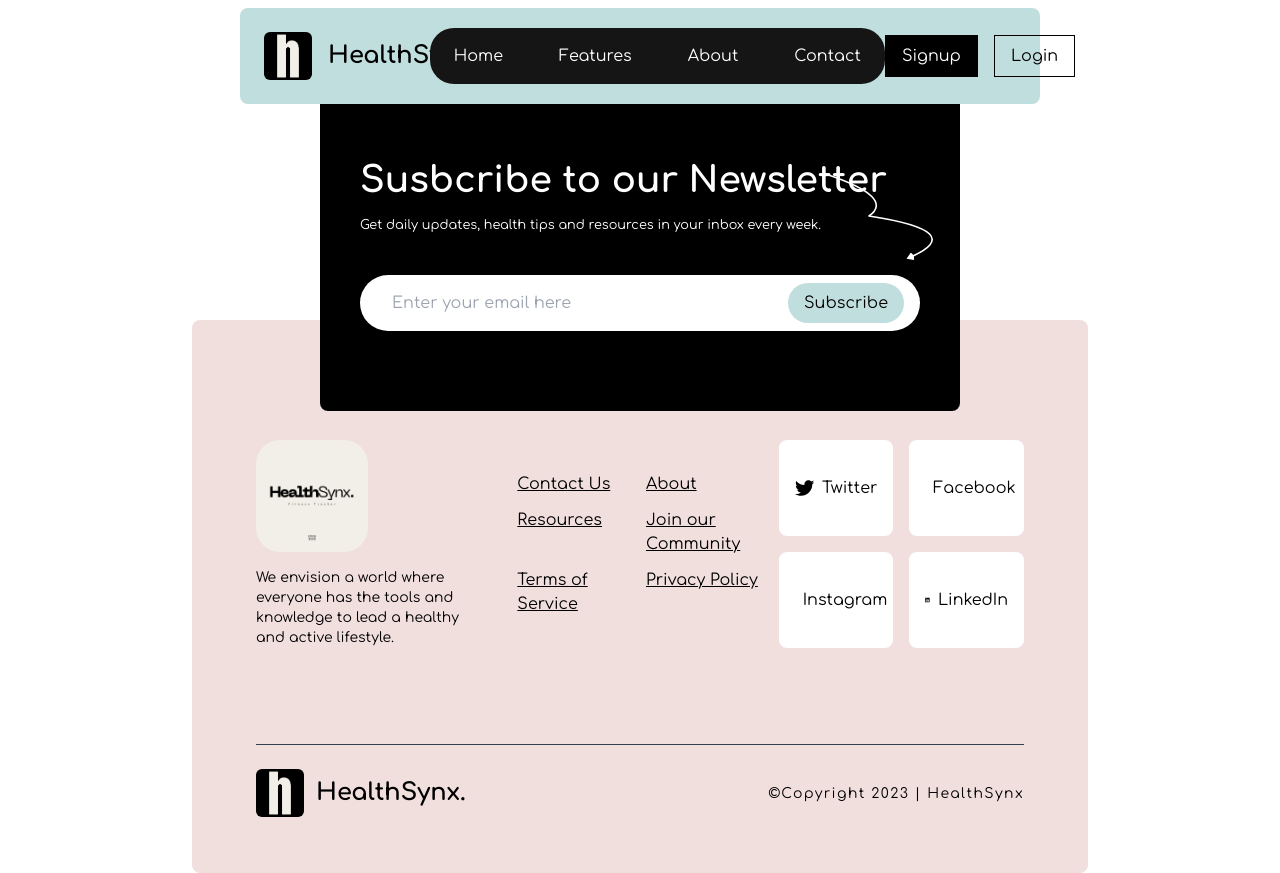
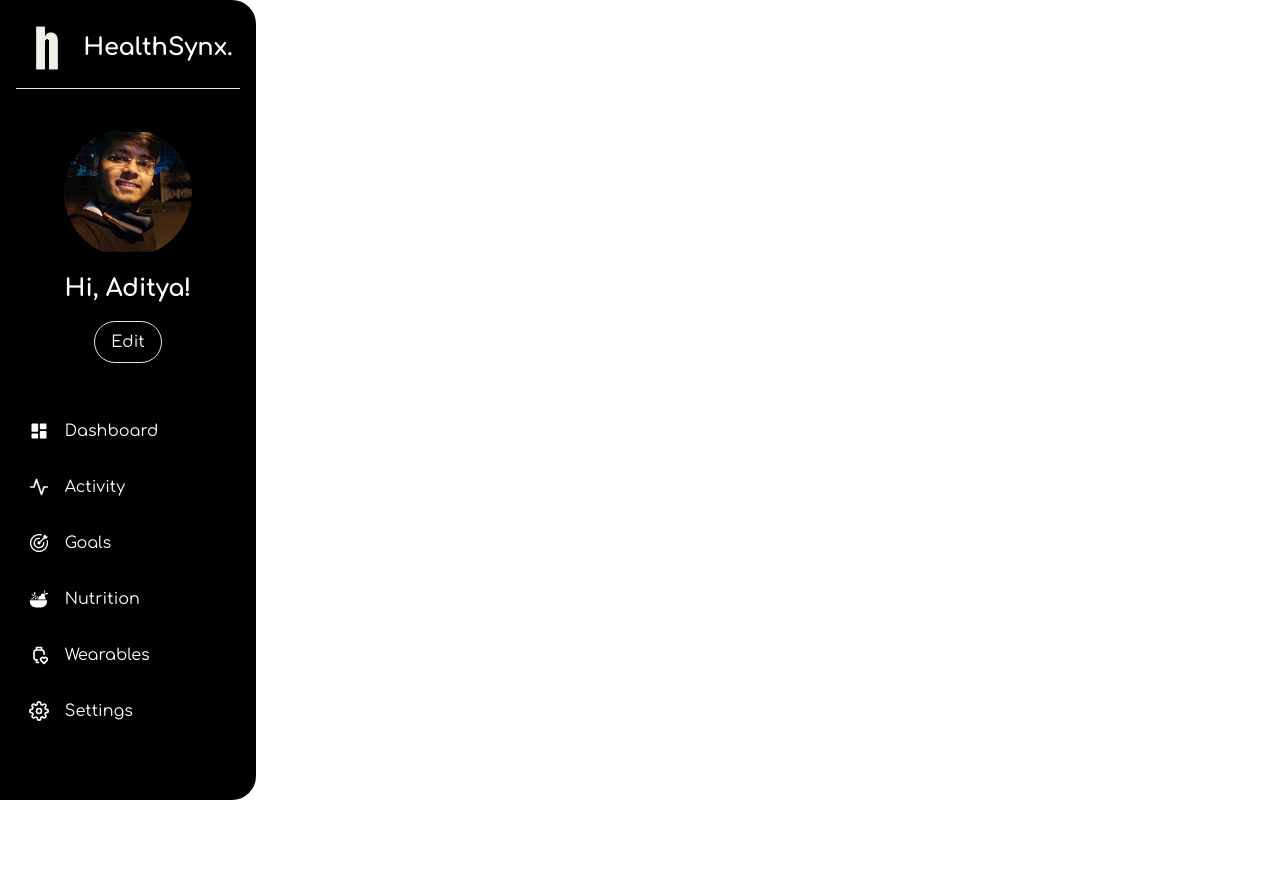
Before and after one commit to adityaj07/healthsynx, a React (Vite) app in the folder frontend/: page /goals in a window 1280 px wide. After the commit the page ends 800 px from the top, so only its background shows below. Built offline with nearby package versions, Linux system fonts and the light colour scheme.

Commit message:
fix: routing fixed

```diff
--- a/frontend/src/App.jsx
+++ b/frontend/src/App.jsx
@@ -1,4 +1,4 @@
-import "./App.css"
+import "./App.css";
 import React from "react";
 import { Routes, Route, useLocation } from "react-router-dom";
 import Navbar from "./components/Navbar";
@@ -11,19 +11,24 @@ import Features from "./components/Features";
 import About from "./pages/About";
 import Contact from "./pages/Contact";
 import Dashboard from "./pages/Dashboard";
+import Activity from "./pages/Dashboard/Activity";
+import Goals from "./pages/Dashboard/Goals";
+import Nutrition from "./pages/Dashboard/Nutrition";
+import Wearables from "./pages/Dashboard/Wearables";
+import Settings from "./pages/Dashboard/Settings";
 
 function App() {
   const location = useLocation();
 
-  const isSingupOrLoginPage =
-    location.pathname === "/signup" ||
-    location.pathname === "/login" ||
-    location.pathname === "/forgotpassword" ||
-    location.pathname === "/dashboard";
+  const islandingPage =
+    location.pathname === "/" ||
+    location.pathname === "/features" ||
+    location.pathname === "/about" ||
+    location.pathname === "/contact";
 
   return (
-    <div >
-      {!isSingupOrLoginPage && <Navbar />}
+    <div>
+      {islandingPage && <Navbar />}
       <Routes>
         <Route path="/" element={<Home />} />
         <Route path="/features" element={<Features />} />
@@ -32,10 +37,15 @@ function App() {
         <Route path="/signup" element={<Signup />} />
         <Route path="/login" element={<Login />} />
         <Route path="/forgotpassword" element={<Forgotpassword />} />
-        <Route path="/dashboard" element={<Dashboard/>} />
+        <Route path="/dashboard" element={<Dashboard />} />
+        <Route path="/dashboard/*"></Route>
+        <Route path="/activity" element={<Activity />} />
+        <Route path="/goals" element={<Goals />} />
+        <Route path="/nutrition" element={<Nutrition />} />
+        <Route path="/wearables" element={<Wearables />} />
+        <Route path="/settings" element={<Settings />} />
       </Routes>
-      {!isSingupOrLoginPage && <Footer />}
-
+      {islandingPage && <Footer />}
     </div>
   );
 }
--- /dev/null
+++ b/frontend/src/components/DashboardContent.jsx
@@ -0,0 +1,24 @@
+import React from 'react'
+import { Route, Routes } from 'react-router-dom';
+import DashboardHome from "../../src/pages/Dashboard/DashboardHome";
+import Nutrition from "../../src/pages/Dashboard/Nutrition";
+import Activity from "../../src/pages/Dashboard/Activity";
+import Goals from "../../src/pages/Dashboard/Goals";
+import Wearables from "../../src/pages/Dashboard/Wearables";
+import Settings from "../../src/pages/Dashboard/Settings";
+
+
+const DashboardContent = () => {
+    return (
+      <Routes>
+        <Route path="/" element={<DashboardHome />} />
+        <Route path="/activity" element={<Activity />} />
+        <Route path="/goals" element={<Goals />} />
+        <Route path="/nutrition" element={<Nutrition />} />
+        <Route path="/wearables" element={<Wearables />} />
+        <Route path="/settings" element={<Settings />} />
+      </Routes>
+    );
+  };
+
+export default DashboardContent
--- a/frontend/src/components/Home.jsx
+++ b/frontend/src/components/Home.jsx
@@ -34,7 +34,7 @@ const Home = () => {
             <div className="flex gap-2 items-center mt-6">
               <Button
                 text="Start tracking"
-                className="bg-black text-white text-base"
+                className="bg-black text-white text-base rounded-lg"
               />
               <div className="w-fit h-fit p-2 rounded-full bg-black">
                 <FaArrowRight className="invert cursor-pointer" />
--- a/frontend/src/components/Navbar.jsx
+++ b/frontend/src/components/Navbar.jsx
@@ -45,13 +45,13 @@ const Navbar = () => {
             <Link to="/signup">
               <Button
                 text="Signup"
-                className="bg-black text-white  border border-black hover:bg-white hover:text-black transition-colors duration-150 "
+                className="bg-black text-white  border border-black hover:bg-white hover:text-black transition-colors duration-150 rounded-lg "
               />
             </Link>
             <Link to="/login">
               <Button
                 text="Login"
-                className="border border-black hover:bg-black hover:text-white transition-colors duration-150"
+                className="border border-black hover:bg-black hover:text-white transition-colors duration-150 rounded-lg"
               />
             </Link>
           </div>
@@ -101,13 +101,13 @@ const Navbar = () => {
             <Link to="/signup" className="w-full">
               <Button
                 text="Signup"
-                className="border border-black bg-white text-black w-full hover:bg-[#C0DEDD] transition-colors duration-150"
+                className="border border-black bg-white text-black w-full hover:bg-[#C0DEDD] transition-colors duration-150 rounded-lg"
               />
             </Link>
             <Link to="/login" className="w-full">
               <Button
                 text="Login"
-                className="border border-white  w-full hover:bg-[#F1DFDE] hover:text-black transition-colors duration-150"
+                className="border border-white  w-full hover:bg-[#F1DFDE] hover:text-black transition-colors duration-150 rounded-lg"
               />
             </Link>
           </div>
--- /dev/null
+++ b/frontend/src/components/Sidebar.jsx
@@ -0,0 +1,88 @@
+import React from 'react'
+import logo from "../assets/HealthSynx.png";
+import SidebarProfile from "../components/SidebarProfile";
+import { BiSolidDashboard } from "react-icons/bi";
+import { FiActivity } from "react-icons/fi";
+import { GoGoal } from "react-icons/go";
+import { GiFruitBowl } from "react-icons/gi";
+import { TbDeviceWatchHeart } from "react-icons/tb";
+import { FiSettings } from "react-icons/fi";
+import { LuLogOut } from "react-icons/lu";
+import { Link } from "react-router-dom";
+
+const menuLinks = [
+    {
+      title: "Dashboard",
+      icon: BiSolidDashboard,
+    },
+    {
+      title: "Activity",
+      icon: FiActivity,
+    },
+    {
+      title: "Goals",
+      icon: GoGoal,
+    },
+    {
+      title: "Nutrition",
+      icon: GiFruitBowl,
+    },
+    {
+      title: "Wearables",
+      icon: TbDeviceWatchHeart,
+    },
+    {
+      title: "Settings",
+      icon: FiSettings,
+    },
+  ];
+
+const Sidebar = () => {
+  return (
+<>
+        <div className="flex flex-col gap-4 py-6 px-4 ">
+          <div className="logo flex gap-3 items-center justify-center border-b-[1px] pb-4">
+            <img
+              src={logo}
+              alt="logo"
+              className="rounded-md w-[3rem] h-[3rem]"
+            />
+            <span className="text-2xl font-extrabold text-white">
+              HealthSynx.
+            </span>
+          </div>
+        </div>
+
+        <div className="max-w-[90%] mx-auto flex flex-col justify-between">
+          <SidebarProfile />
+          <ul className="flex flex-col items-center justify-center gap-4 text-white mt-12 w-full">
+            {menuLinks.map((link) => (
+              <Link
+                to={`/dashboard${
+                  link.title === "Dashboard"
+                    ? ""
+                    : "/" + link.title.toLowerCase()
+                }`}
+                className="cursor-pointer rounded-lg hover:bg-gray-400 hover:bg-opacity-20 transition-colors duration-200 w-full gap-4"
+              >
+                <li
+                  key={link.title}
+                  className="flex justify-start items-center p-2 md:px-2 lg:px-4  w-full gap-4"
+                >
+                  <span>{<link.icon size={20} />}</span>
+                  <span>{link.title}</span>
+                </li>
+              </Link>
+            ))}
+          </ul>
+
+          <button className="flex justify-start items-center gap-4 text-white ounded-lg hover:bg-gray-400 hover:bg-opacity-20 transition-colors duration-200 p-2 md:px-2 lg:px-4 cursor-pointer rounded-lg mt-48 ">
+            <LuLogOut size={20} />
+            Log out
+          </button>
+        </div>
+        </>
+  )
+}
+
+export default Sidebar
--- a/frontend/src/pages/Dashboard.jsx
+++ b/frontend/src/pages/Dashboard.jsx
@@ -1,89 +1,20 @@
 import React from "react";
-import logo from "../assets/HealthSynx.png";
-import SidebarProfile from "../components/SidebarProfile";
-import { BiSolidDashboard } from "react-icons/bi";
-import { FiActivity } from "react-icons/fi";
-import { GoGoal } from "react-icons/go";
-import { GiFruitBowl } from "react-icons/gi";
-import { TbDeviceWatchHeart } from "react-icons/tb";
-import { FiSettings } from "react-icons/fi";
-import { LuLogOut } from "react-icons/lu";
-import { Link, Route, Routes } from "react-router-dom";
-// import DashboardHome from "./Dashboard/DashboardHome";
-// import Activity from "./Dashboard/Activity";
-// import Goals from "./Dashboard/Goals";
-// import Nutrition from "./Dashboard/Nutrition";
-// import Wearables from "./Dashboard/Wearables";
-// import Settings from "./Dashboard/Settings";
 
-const menuLinks = [
-  {
-    title: "Dashboard",
-    icon: BiSolidDashboard,
-  },
-  {
-    title: "Activity",
-    icon: FiActivity,
-  },
-  {
-    title: "Goals",
-    icon: GoGoal,
-  },
-  {
-    title: "Nutrition",
-    icon: GiFruitBowl,
-  },
-  {
-    title: "Wearables",
-    icon: TbDeviceWatchHeart,
-  },
-  {
-    title: "Settings",
-    icon: FiSettings,
-  },
-];
+import Sidebar from "../components/Sidebar";
+import { Route, Routes } from "react-router-dom";
+import DashboardContent from "../components/DashboardContent";
 
 const Dashboard = () => {
   return (
     <div className="flex">
-      <div className="fixed top-0 left-0 h-screen rounded-r-3xl z-40 w-[15%] bg-black ">
-        <div className="flex flex-col gap-4 py-6 px-4 ">
-          <div className="logo flex gap-3 items-center justify-center border-b-[1px] pb-4">
-            <img
-              src={logo}
-              alt="logo"
-              className="rounded-md w-[3rem] h-[3rem]"
-            />
-            <span className="text-2xl font-extrabold text-white">
-              HealthSynx.
-            </span>
-          </div>
-        </div>
+      <div className="fixed top-0 left-0 h-screen rounded-r-3xl z-40 w-[20%] bg-black ">
+        <Sidebar />
+      </div>
 
-        <div className="max-w-[90%] mx-auto flex flex-col justify-between">
-          <SidebarProfile />
-          <ul className="flex flex-col items-center justify-center gap-4 text-white mt-12 w-full">
-            {menuLinks.map((link) => (
-              <Link to={`/${link.title === "Dashboard" ? "dashboard" : link.title.toLowerCase()}`}  className="cursor-pointer rounded-lg hover:bg-gray-400 hover:bg-opacity-20 transition-colors duration-200 w-full gap-4">
-                <li
-                  key={link.title}
-                  className="flex justify-start items-center p-2 md:px-2 lg:px-4 rounded-lg hover:bg-gray-400 hover:bg-opacity-20 transition-colors duration-200 w-full gap-4"
-                >
-                  <span>{<link.icon size={20} />}</span>
-                  <span>{link.title}</span>
-                </li>
-              </Link>
-            ))}
-          </ul>
-
-          <button className="flex justify-start items-center gap-4 text-white ounded-lg hover:bg-gray-400 hover:bg-opacity-20 transition-colors duration-200 p-2 md:px-2 lg:px-4 cursor-pointer rounded-lg mt-48">
-            <LuLogOut size={20} />
-            Log out
-          </button>
-        </div>
-      </div>
       <div className="h-screen w-full bg-white ">
-
+        <Routes>
+          <Route path="/dashboard/*" element={<DashboardContent />} />
+        </Routes>
       </div>
     </div>
   );
--- a/frontend/src/pages/Dashboard/Activity.jsx
+++ b/frontend/src/pages/Dashboard/Activity.jsx
@@ -1,8 +1,16 @@
 import React from 'react'
+import Sidebar from '../../components/Sidebar'
 
 const Activity = () => {
   return (
-    <div>Activity</div>
+    <div className="flex">
+       <div className="fixed top-0 left-0 h-screen rounded-r-3xl z-40 w-[20%] bg-black ">
+        <Sidebar/>
+       </div>
+      <div className="h-screen w-full bg-white ">
+      Activity
+      </div>
+    </div>
   )
 }
 
--- a/frontend/src/pages/Dashboard/DashboardHome.jsx
+++ b/frontend/src/pages/Dashboard/DashboardHome.jsx
@@ -1,8 +1,16 @@
 import React from 'react'
+import Sidebar from '../../components/Sidebar'
 
 const DashboardHome = () => {
   return (
-    <div>DashboardHome</div>
+    <div className="flex">
+       <div className="fixed top-0 left-0 h-screen rounded-r-3xl z-40 w-[20%] bg-black ">
+        <Sidebar/>
+       </div>
+      <div className="h-screen w-full bg-white ">
+     dashboard
+      </div>
+    </div>
   )
 }
 
--- a/frontend/src/pages/Dashboard/Goals.jsx
+++ b/frontend/src/pages/Dashboard/Goals.jsx
@@ -1,8 +1,16 @@
 import React from 'react'
+import Sidebar from '../../components/Sidebar'
 
 const Goals = () => {
   return (
-    <div>Goals</div>
+    <div className="flex">
+       <div className="fixed top-0 left-0 h-screen rounded-r-3xl z-40 w-[20%] bg-black ">
+        <Sidebar/>
+       </div>
+      <div className="h-screen w-full bg-white ">
+      Goals
+      </div>
+    </div>
   )
 }
 
--- a/frontend/src/pages/Dashboard/Nutrition.jsx
+++ b/frontend/src/pages/Dashboard/Nutrition.jsx
@@ -1,8 +1,16 @@
 import React from 'react'
+import Sidebar from '../../components/Sidebar'
 
 const Nutrition = () => {
   return (
-    <div>Nutrition</div>
+    <div className="flex">
+       <div className="fixed top-0 left-0 h-screen rounded-r-3xl z-40 w-[20%] bg-black ">
+        <Sidebar/>
+       </div>
+      <div className="h-screen w-full bg-white ">
+      Activity
+      </div>
+    </div>
   )
 }
 
--- a/frontend/src/pages/Dashboard/Settings.jsx
+++ b/frontend/src/pages/Dashboard/Settings.jsx
@@ -1,8 +1,16 @@
 import React from 'react'
+import Sidebar from '../../components/Sidebar'
 
 const Settings = () => {
   return (
-    <div>Settings</div>
+    <div className="flex">
+       <div className="fixed top-0 left-0 h-screen rounded-r-3xl z-40 w-[20%] bg-black ">
+        <Sidebar/>
+       </div>
+      <div className="h-screen w-full bg-white ">
+      Activity
+      </div>
+    </div>
   )
 }
 
--- a/frontend/src/pages/Dashboard/Wearables.jsx
+++ b/frontend/src/pages/Dashboard/Wearables.jsx
@@ -1,8 +1,16 @@
 import React from 'react'
+import Sidebar from '../../components/Sidebar'
 
 const Wearables = () => {
   return (
-    <div>Wearables</div>
+    <div className="flex">
+       <div className="fixed top-0 left-0 h-screen rounded-r-3xl z-40 w-[20%] bg-black ">
+        <Sidebar/>
+       </div>
+      <div className="h-screen w-full bg-white ">
+      Activity
+      </div>
+    </div>
   )
 }
 
```
